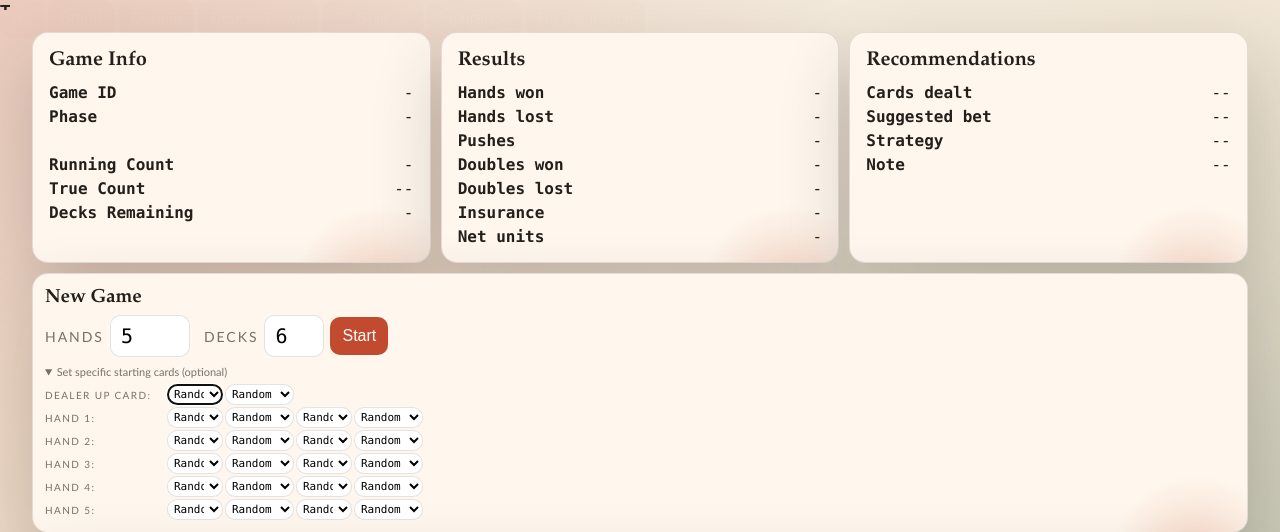
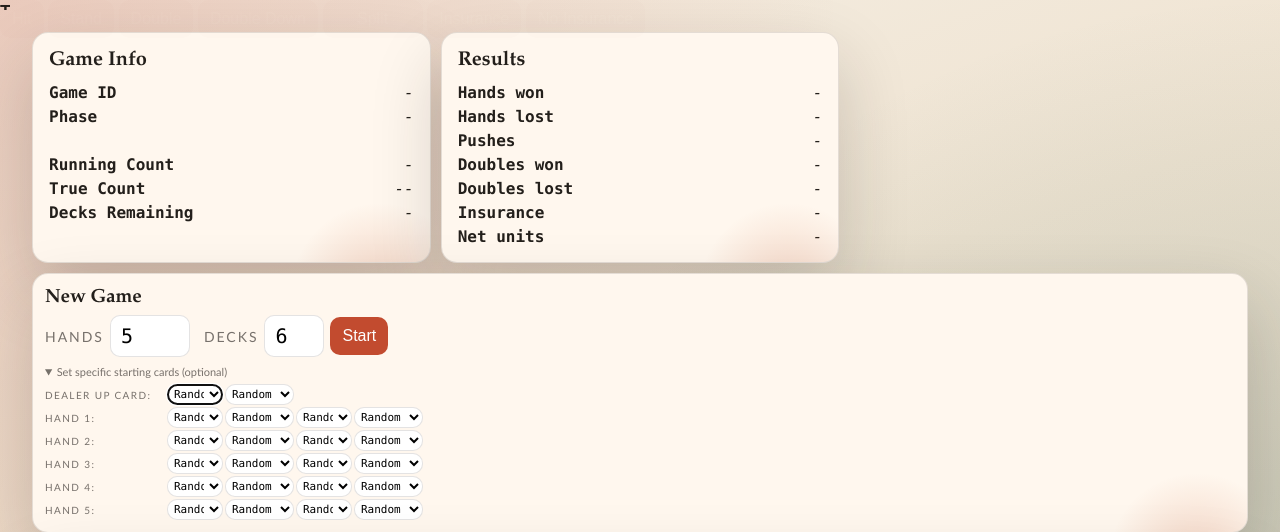
Before and after one commit to barryladerman-oss/blackjack, a Spring Boot app: page / in a window 1280 px wide. Shown: the top 532 px of the page. Run offline with Spring Boot 4, Linux system fonts and the light colour scheme.

Commit message:
Remove recommendations panel from UI

```diff
--- a/src/main/resources/static/app.js
+++ b/src/main/resources/static/app.js
@@ -574,8 +574,8 @@ const renderState = (state) => {
     }
     updateDebugPanel(state);
     updateGameInfoDisplay(state);
-    cardsDealtEl.textContent = "-";
-    trueCountEl.textContent = (typeof state.trueCount === "number" ? state.trueCount.toFixed(2) : "-");
+    if (cardsDealtEl) cardsDealtEl.textContent = "-";
+    if (trueCountEl) trueCountEl.textContent = (typeof state.trueCount === "number" ? state.trueCount.toFixed(2) : "-");
     // Show the recommendation for the active hand in the strategy panel
     let strategyText = "-";
     if (state.hands && state.hands.length > 0) {
@@ -596,9 +596,9 @@ const renderState = (state) => {
             strategyText = "-";
         }
     }
-    strategyTextEl.innerHTML = strategyText;
-    suggestedBetEl.textContent = state.suggestedBetUnits ?? "-";
-    noteTextEl.textContent = state.note || "-";
+    if (strategyTextEl) strategyTextEl.innerHTML = strategyText;
+    if (suggestedBetEl) suggestedBetEl.textContent = state.suggestedBetUnits ?? "-";
+    if (noteTextEl) noteTextEl.textContent = state.note || "-";
 
     const results = Array.isArray(state.hands) ? state.hands : [];
     const wins = results.filter((hand) => hand.result === "WIN").length;
--- a/src/main/resources/static/index.html
+++ b/src/main/resources/static/index.html
@@ -34,15 +34,7 @@
                     <span><strong>Net units</strong><em id="netUnits">-</em></span>
                 </div>
             </div>
-            <div class="card">
-                <h2>Recommendations</h2>
-                <div class="summary compact" id="strategySummary">
-                    <span><strong>Cards dealt</strong><em id="cardsDealt">--</em></span>
-                    <span><strong>Suggested bet</strong><em id="suggestedBet">--</em></span>
-                    <span><strong>Strategy</strong><em id="strategyText">--</em></span>
-                    <span><strong>Note</strong><em id="noteText">--</em></span>
-                </div>
-            </div>
+            <!-- Recommendations div removed -->
         </section>
 
         <section class="new-game-grid">
```
Also changed, not shown: 1 other file.
